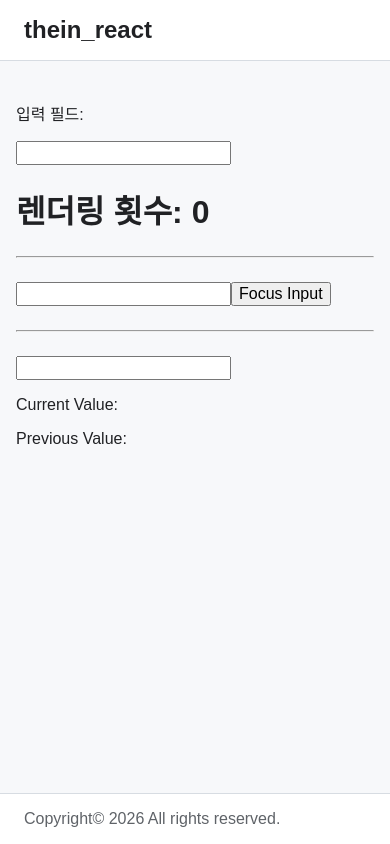
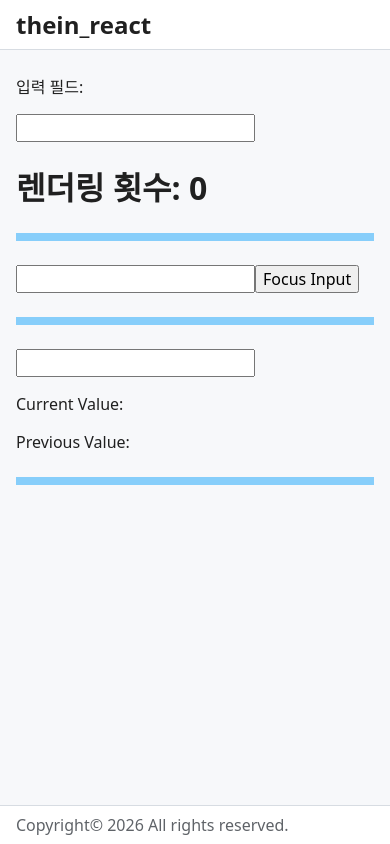
Before and after one commit to lsj1206/thein_react, a React (Vite) app: page / in a window 390 px wide. Built offline with nearby package versions, Linux system fonts and the light colour scheme.

Commit message:
design: fix css

```diff
--- a/src/day0701/Day0701.jsx
+++ b/src/day0701/Day0701.jsx
@@ -11,6 +11,7 @@ function Day0701() {
       <AccessDom />
       <hr />
       <TrackingState />
+      <hr />
     </>
   );
 }
--- a/src/day0701/day0701.css
+++ b/src/day0701/day0701.css
@@ -1,3 +1,6 @@
 hr {
   margin: 24px 0;
+  background-color: lightskyblue;
+  padding: 4px;
+  border: none;
 }
--- a/src/main.css
+++ b/src/main.css
@@ -4,12 +4,9 @@
 
 body {
   margin: 0;
-  color: #202124;
+  color: #202020;
   background: #f7f8fa;
-  font-family:
-    Arial,
-    "Helvetica Neue",
-    sans-serif;
+  font-family: "Noto Sans", sans-serif;
 }
 
 button,
@@ -31,11 +28,9 @@ button {
 .site-footer {
   display: flex;
   align-items: center;
-  justify-content: space-between;
-  gap: 16px;
   background-color: #ffffff;
   border-bottom: 1px solid #d7dce2;
-  padding: 16px 24px;
+  padding: 8px 16px;
 }
 
 .site-header h1 {
@@ -53,21 +48,5 @@ button {
 .day-list {
   width: min(1180px, 100%);
   margin: 0 auto;
-  padding: 32px 24px;
+  padding: 8px 16px;
 }
-
-.day-section + .day-section {
-  margin-top: 48px;
-}
-
-@media (max-width: 640px) {
-  .site-header,
-  .site-footer {
-    align-items: flex-start;
-    flex-direction: column;
-  }
-
-  .day-list {
-    padding: 24px 16px;
-  }
-}
```
